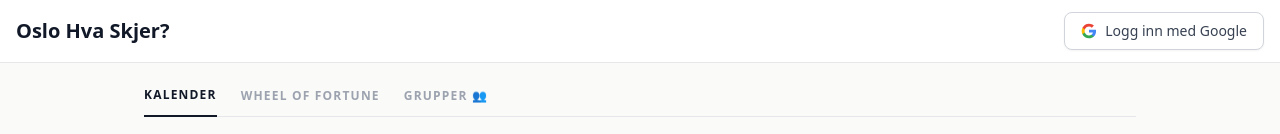
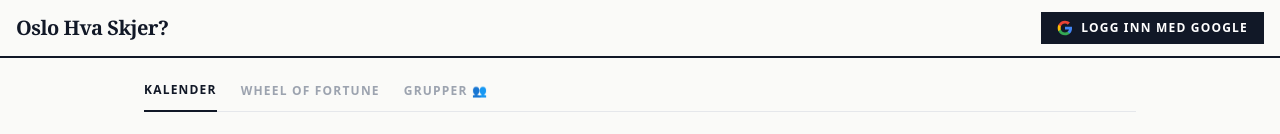
Before and after one commit to jon-mathias-tandberg/oslo-hva-skjer, a React (Vite) app in the folder frontend/: page / in a window 1280 px wide. Shown: the top 134 px of the page. Built offline with nearby package versions, Linux system fonts and the light colour scheme; no server answers.

Commit message:
style: newspaper header — serif logo, thick border, black login button

```diff
--- a/frontend/src/components/AuthButton.jsx
+++ b/frontend/src/components/AuthButton.jsx
@@ -7,16 +7,16 @@ export default function AuthButton() {
 
   if (user) {
     return (
-      <div className="flex items-center gap-2">
+      <div className="flex items-center gap-3">
         <img
           src={user.photoURL}
           alt={user.displayName}
-          className="w-8 h-8 rounded-full"
+          className="w-7 h-7 rounded-full"
         />
-        <span className="text-sm text-gray-700">{user.displayName}</span>
+        <span className="text-sm text-gray-700 hidden sm:inline">{user.displayName}</span>
         <button
           onClick={logout}
-          className="text-sm text-gray-500 hover:text-gray-800"
+          className="text-xs font-bold tracking-widest uppercase text-gray-400 hover:text-gray-900 transition-colors"
         >
           Logg ut
         </button>
@@ -29,7 +29,7 @@ export default function AuthButton() {
     <div className="flex items-center gap-2">
       <button
         onClick={signInWithGoogle}
-        className="flex items-center gap-2 px-4 py-2 bg-white border border-gray-300 rounded-lg text-sm font-medium text-gray-700 hover:bg-gray-50 shadow-sm"
+        className="flex items-center gap-2 px-4 py-2 bg-gray-900 text-white text-xs font-bold tracking-widest uppercase hover:bg-gray-700 transition-colors"
       >
         <svg className="w-4 h-4" viewBox="0 0 24 24">
           <path fill="#4285F4" d="M22.56 12.25c0-.78-.07-1.53-.2-2.25H12v4.26h5.92c-.26 1.37-1.04 2.53-2.21 3.31v2.77h3.57c2.08-1.92 3.28-4.74 3.28-8.09z"/>
--- a/frontend/src/components/Header.jsx
+++ b/frontend/src/components/Header.jsx
@@ -2,8 +2,10 @@ import AuthButton from './AuthButton'
 
 export default function Header() {
   return (
-    <header className="bg-white border-b border-gray-200 px-4 py-3 flex items-center justify-between">
-      <h1 className="text-xl font-bold text-gray-900">Oslo Hva Skjer?</h1>
+    <header className="bg-paper border-b-2 border-gray-900 px-4 py-3 flex items-center justify-between">
+      <h1 className="font-serif text-xl font-bold text-gray-900 tracking-tight">
+        Oslo Hva Skjer?
+      </h1>
       <AuthButton />
     </header>
   )
```
